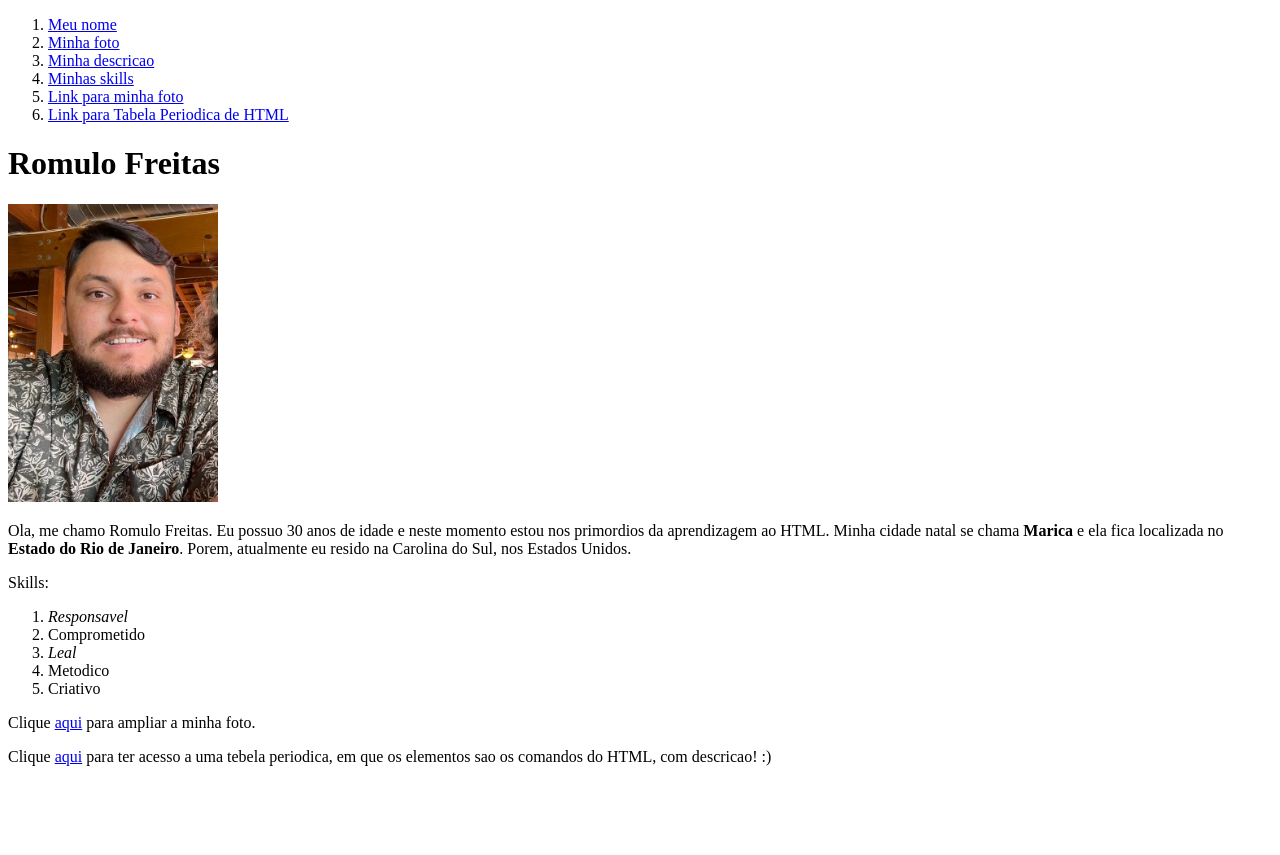
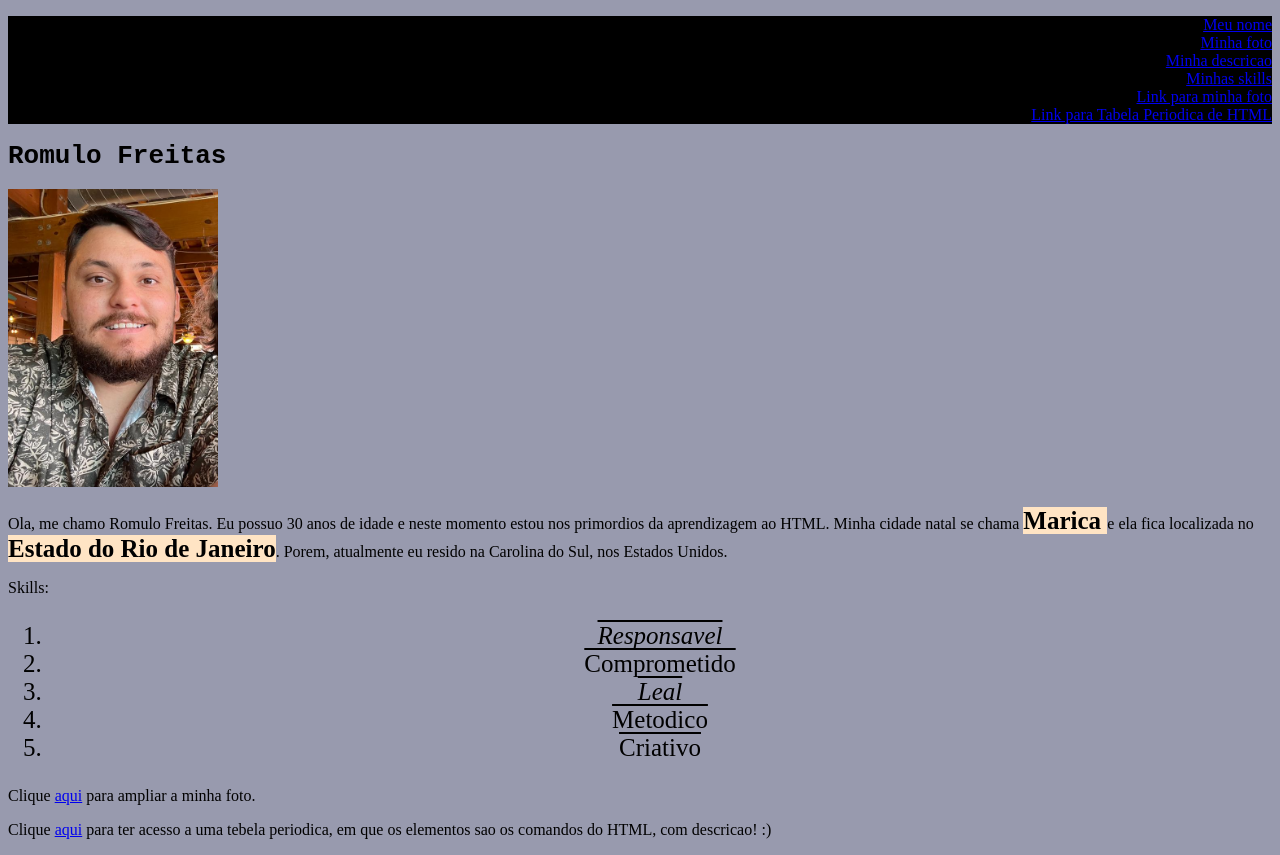
Before and after one commit to romulorfreitas/romulorfreitas.github.io., a plain HTML site: page index.html in a window 1280 px wide. Before the commit the page ends 800 px from the top, so only its background shows below. Drawn offline with Linux system fonts and the light colour scheme.

Commit message:
Aqui eu adicionei o solicitado no exercicio de HTML & CSS - Primeiros passos.

```diff
--- a/index.html
+++ b/index.html
@@ -5,23 +5,30 @@
     <meta http-equiv="X-UA-Compatible" content="IE=edge">
     <meta name="viewport" content="width=device-width, initial-scale=1.0">
     <title id="nome">Romulo`s Portfolio</title>
+    <link rel="stylesheet" type="text/css" href="style.css">
+
 </head>
 <body>
-    <ol><li> <a href="#nome">Meu nome</a></li>
+    <ul class="listadeso">
+        <li> <a href="#nome">Meu nome</a></li>
         <li> <a href="#foto">Minha foto</a></li>
         <li> <a href="#descricao">Minha descricao</a></li>
         <li> <a href="#skills">Minhas skills</a></li>
         <li> <a href="#linkfoto">Link para minha foto</a></li>
         <li> <a href="#linktabela">Link para Tabela Periodica de HTML</a></li>
 
-    </ol>
+    </ul>
     <h1>Romulo Freitas</h1>
 
     <img src="Romulo-perfil.png" width="210px" alt="foto de perfil do Romulo vestindo uma blusa florida" id="foto">
-<p id="descricao">Ola, me chamo Romulo Freitas. Eu possuo 30 anos de idade e neste momento estou nos primordios da aprendizagem ao HTML. Minha cidade natal se chama <strong> Marica </strong> e ela fica localizada no <strong> Estado do Rio de Janeiro</strong>. Porem, atualmente eu resido na Carolina do Sul, nos Estados Unidos.
+<p id="descricao">Ola, me chamo Romulo Freitas. Eu possuo 30 anos de idade e neste momento
+    estou nos primordios da aprendizagem ao HTML. Minha cidade natal se chama
+    <strong id="estadorio" > Marica </strong> e ela fica localizada no
+    <strong id="estadorio"> Estado do Rio de Janeiro</strong>. Porem, atualmente eu resido
+    na Carolina do Sul, nos Estados Unidos.
 </p>
 <p id="skills">Skills:</p>
-<ol>
+<ol class="listaord">
     <li> <em> Responsavel </em></li>
     <li>Comprometido</li>
     <li> <em> Leal </em></li>
--- /dev/null
+++ b/style.css
@@ -0,0 +1,19 @@
+h1{
+    font-family:monospace;
+}
+body{
+background-color:#989AAE;
+}
+#estadorio {
+font-size: 25px;
+background-color: bisque;
+}
+.listadeso{
+background-color: black;
+text-align: end;
+}
+.listaord{
+font-size: 25px;
+text-align: center;
+text-decoration: overline;
+}
```
